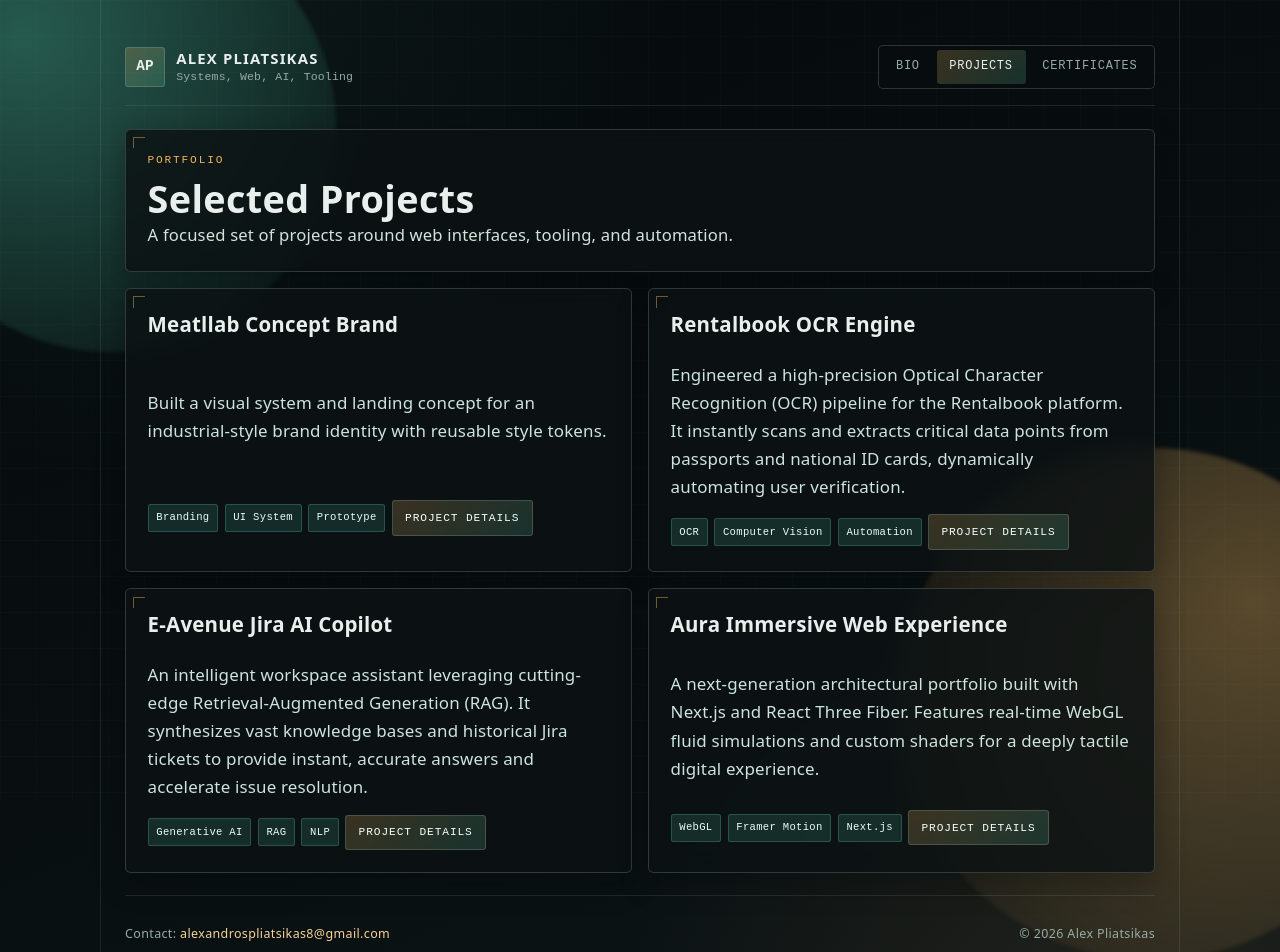
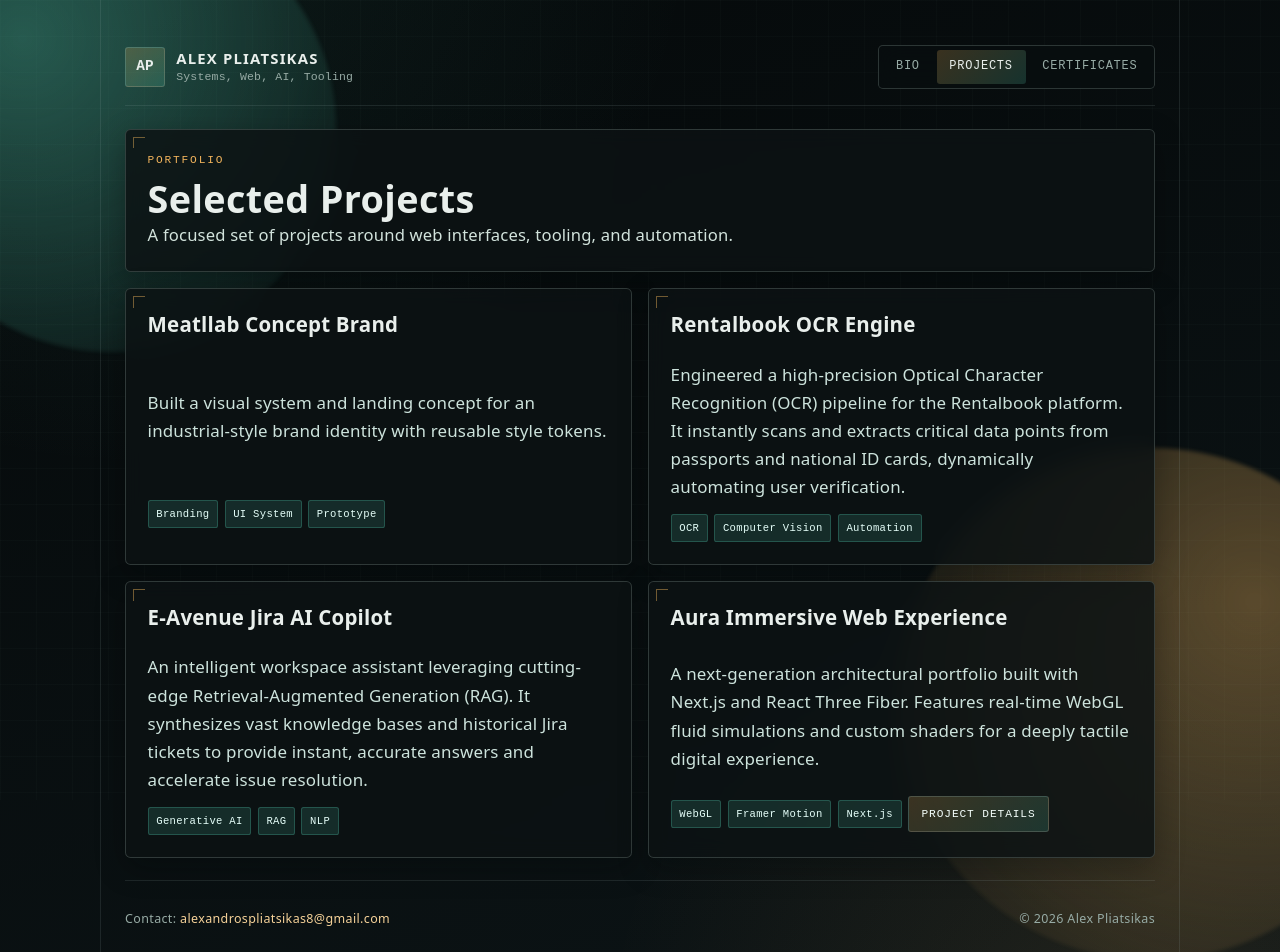
Before and after one commit to Pliatsikas/bio-page, a React (Vite) app: page /projects in a window 1280 px wide. Shown: the top 952 px of the page. Built offline with nearby package versions, Linux system fonts and the light colour scheme.

Commit message:
even smaller changes

```diff
--- a/src/pages/ProjectsPage.jsx
+++ b/src/pages/ProjectsPage.jsx
@@ -21,9 +21,9 @@ function ProjectsPage() {
             <span>Branding</span>
             <span>UI System</span>
             <span>Prototype</span>
-            <a className="btn" href="#" style={{ margin: 0, alignSelf: 'center' }}>
+            {/* <a className="btn" href="#" style={{ margin: 0, alignSelf: 'center' }}>
               Project details
-            </a>
+            </a> */}
           </div>
         </article>
 
@@ -39,9 +39,9 @@ function ProjectsPage() {
             <span>OCR</span>
             <span>Computer Vision</span>
             <span>Automation</span>
-            <a className="btn" href="#" style={{ margin: 0, alignSelf: 'center' }}>
+            {/* <a className="btn" href="#" style={{ margin: 0, alignSelf: 'center' }}>
               Project details
-            </a>
+            </a> */}
           </div>
         </article>
 
@@ -57,9 +57,9 @@ function ProjectsPage() {
             <span>Generative AI</span>
             <span>RAG</span>
             <span>NLP</span>
-            <a className="btn" href="#" style={{ margin: 0, alignSelf: 'center' }}>
+            {/* <a className="btn" href="#" style={{ margin: 0, alignSelf: 'center' }}>
               Project details
-            </a>
+            </a> */}
           </div>
         </article>
 
```
